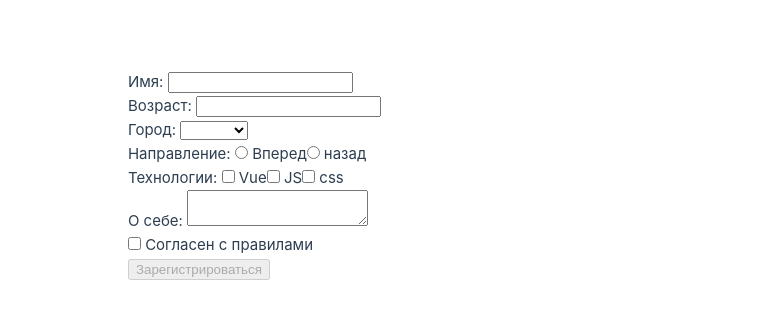
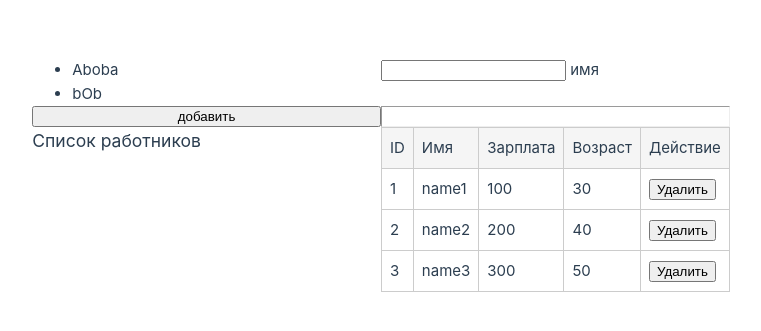
Before and after one commit to levchik-silver/vue3, a Vue app in the folder project-vue/: page / in a window 1280 px wide. Shown: the part 225-556 px from the top of the page, without its empty margins (259-1020 px from the left). Built offline with nearby package versions, Linux system fonts and the light colour scheme.

Commit message:
Update App.vue

```diff
--- a/project-vue/src/App.vue
+++ b/project-vue/src/App.vue
@@ -425,7 +425,7 @@ h1{
 }
 </style> -->
 
-<template>
+<!-- <template>
   <div>
     <p>Имя: <input v-model="name" /></p>
 
@@ -481,4 +481,161 @@ const tech = ref([])
 const about = ref('')
 const ok = ref(false)
 const show = ref(false)
+</script> -->
+
+<!-- <script setup>
+import{ref, computed} from 'vue'
+const name = ref('')
+const number = ref()
 </script>
+<template>
+  <label>
+    Имя
+  <input type="text" v-model="name">
+  <br>
+  </label>
+<label>
+  Возвраст
+  <input type="number" v-model="number">
+</label>
+<button :disabled="!name || !number" >reply</button>
+</template> -->
+ <!-- <script setup>
+import{ref, computed} from 'vue'
+const isDisable= ref(false)
+function dispinput(){
+  isDisable.value=!isDisable.value
+}
+</script>
+<template>
+  <label>
+    Имя
+  <input type="text" :disabled="isDisable">
+  <br>
+  </label>
+<input @click="dispinput" type="checkbox" >{{ isDisable?'unblock' : 'block' }}</input>
+</template>  -->
+
+
+<!-- <script setup>
+import{ref,computed} from 'vue'
+const items=ref(["Aboba","bOb"])
+const text=ref('')
+function addItems(){
+    items.value.push(text.value)
+}
+function deleteItems(id){
+  items.value=items.value.filter(i=>item.id!==id)
+}
+</script>
+<template>
+    <ul>
+        <li v-for="(item,index) in items":key="index">
+            {{ item }}
+        </li>
+    </ul>
+    <label>
+        <input type="text" v-model="text">
+        имя
+    </label>
+
+<button @click="addItems">
+    добавить
+</button>
+
+</template>
+<style scoped>
+h1{
+    color: blueviolet;
+}
+</style> -->
+
+
+<script setup>
+import { ref, computed } from 'vue'
+
+const items = ref(["Aboba", "bOb"])
+const text = ref('')
+
+
+const users = ref([
+  { id: 1, name: 'name1', salary: 100, age: 30 },
+  { id: 2, name: 'name2', salary: 200, age: 40 },
+  { id: 3, name: 'name3', salary: 300, age: 50 },
+])
+
+
+const addItems = () => {
+  if (text.value.trim()) {
+    items.value.push(text.value)
+    text.value = ''
+  }
+}
+
+
+const removeUser = (id) => {
+  users.value = users.value.filter(user => user.id !== id)
+}
+</script>
+
+<template>
+
+  <ul>
+    <li v-for="(item, index) in items" :key="index" @click="items.splice(index, 1)">
+      {{ item }}
+    </li>
+  </ul>
+
+  <label>
+    <input type="text" v-model="text">
+    имя
+  </label>
+
+
+  <button @click="addItems">добавить</button>
+
+  <hr>
+
+
+  <h3>Список работников</h3>
+  <table border = "1">
+    <thead>
+      <tr>
+        <th>ID</th>
+        <th>Имя</th>
+        <th>Зарплата</th>
+        <th>Возраст</th>
+        <th>Действие</th>
+      </tr>
+    </thead>
+    <tbody>
+      <tr v-for="user in users" :key="user.id">
+        <td>{{ user.id }}</td>
+        <td>{{ user.name }}</td>
+        <td>{{ user.salary }}</td>
+        <td>{{ user.age }}</td>
+        <td>
+          <button @click="removeUser(user.id)">Удалить</button>
+        </td>
+      </tr>
+    </tbody>
+  </table>
+</template>
+
+<style scoped>
+  h1 {
+    color: blueviolet;
+  }
+  table {
+    width: 100%;
+    border-collapse: collapse;
+  }
+  th, td {
+    padding: 8px;
+    text-align: left;
+    border: 1px solid #ccc;
+  }
+  th {
+    background-color: #f5f5f5;
+  }
+</style>
```
